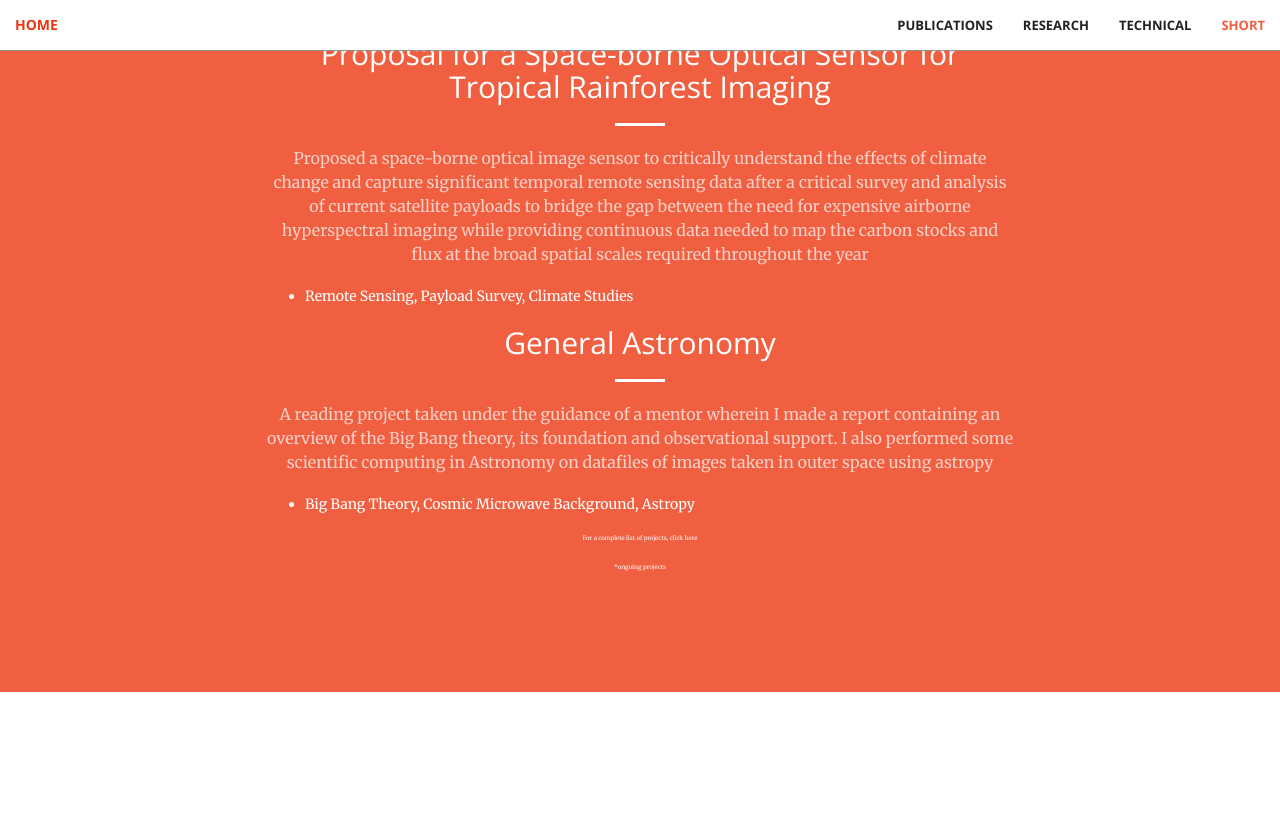
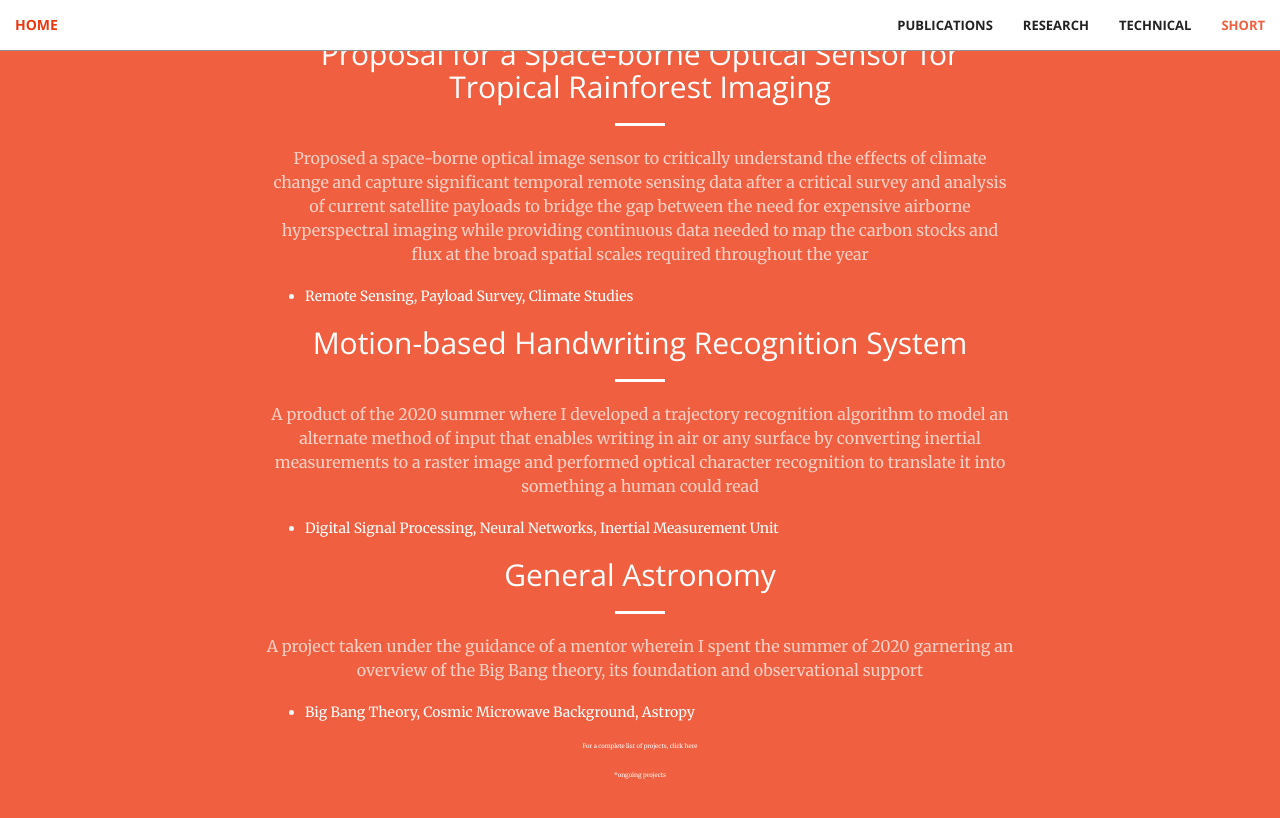
Before and after one commit to aravindbharathi/aravindbharathi.github.io, a Jekyll site: the page projects/index.html, which Jekyll copies as it is, in a window 1280 px wide and 900 px high, scrolled down 4961 px. Shown: the top 818 px of the window. Built offline with Jekyll 4.4.1, drawn with Linux system fonts in a browser that asks for light colours; before the commit the page ends 5653 px from its top, so only the background shows below that; some of the changed lines change nothing that is shown.

Commit message:
Update index.html

```diff
--- a/projects/index.html
+++ b/projects/index.html
@@ -179,11 +179,6 @@
                       After the announcement of opportunity for ISRO's PSLV Stage 4 Orbital Platform, the team decided to pause the work on Advitiy, our second satellite
                       and carry forward the development of an Antenna Deployment System along with other suitable CubeSat subsystems whose indigenous development could be of relevance.
                       With this objective, the Antenna Deployment System and the <a href="https://github.com/Student-Satellite-IITB/STADS" target="_blank">Star Tracker-based Attitude Determination System</a> are being developed, and I am currently a part of the latter
-                      <!--They are aimed to be tested on the Orbital Platform of stage 4 of PSLV. </p>
-                  <p class="text-faded">
-                      The team is also working on the lunar mission called The Great Lunar Expedition for Everyone (GLEE), an initiative by the University of Colorado Boulder
-                      The Ham Radio Club, IIT Bombay is also part of IITBSSP, which aims to maintain a functional ground station and encourage amateur radio activities in the institute.
-                      It organises an annual Groundstation Workshop for engineering colleges around the country to encourage them to set up their own ground station.-->
                       <ul align = "left">
                         <li>Image Processing, Systems Engineering, CAD Designing, Hardware Description, Simulations</li>
                         <li>Feature Detection and Matching Algorithms, Range Searching Algorithms, Microprocessors</li>
@@ -287,104 +282,23 @@
                         <li>Remote Sensing, Payload Survey, Climate Studies</li>
                       </ul>
                     </p>
-                    <!--h2 class="section-heading">Fast Adder-based Arithmetic-Logic Unit Implementation</h2>
-                    <hr class="light">
-                    <p class="text-faded">
-                      Designed an Arithmetic-Logic Unit (ALU) to perform signed addition and subtraction using Structural VHDL.
-                      The adder is based on the Kogge-Stone Architecture <!--and was implemented on a Field Programmable Gate Array (FPGA)>
-                      <ul align = "left">
-                        <li>VHDL, Finite State Machines, FPGA</li>
-                      </ul>
-                    </p>
-                    <h2 class="section-heading">Analysis of Meteorological Shapefiles</h2>
-                    <hr class="light">
-                    <p class="text-faded">
-                      Analysed shapefiles and generated a spatial database of meteorological data collected from IMD, demonstrating spatial indexing
-                      and executing other operations
-                      <ul align = "left">
-                        <li>QGIS, SQL, Spatial Analysis</li>
-                      </ul>
-                    </p>
                     <h2 class="section-heading">Motion-based Handwriting Recognition System</h2>
                     <hr class="light">
                     <p class="text-faded">
-                      Modelled a novel method of input to enable writing in air or any surface as part of a team of 4 members over the course of the summer of 2020
+                      A product of the 2020 summer where I developed a trajectory recognition algorithm to model an alternate method of input that enables writing in air or any surface by converting inertial measurements to a raster image and performed optical character recognition to translate it into something a human could read
                       <ul align = "left">
                         <li>Digital Signal Processing, Neural Networks, Inertial Measurement Unit</li>
                       </ul>
                     </p>
-                <!--/div>
-            </div>
-        </div>
-    </section>
-
-    <section class="bg-primary" id="tiny">
-        <div class="container">
-            <div class="row">
-                <div class="col-lg-8 col-lg-offset-2 text-center">
-                    <h2 class="section-heading">Hyperspectral Image Processing</h2>
-                    <hr class="light">
-                    <p class="text-faded">
-                      Processed 191 bands of hyperspectral imagery by averaging over the channels and performing histogram binning.
-                      Proceeded to perform an histogram equalisation to obtain a well-contrasted image and employed an unsupervised
-                      learning method to detect and extract spatial features from the dataset
-                      <ul align = "left">
-                        <li>Histogram Equalisation, k-means clustering</li>
-                      </ul>
-                    </p>
-                    <!--h2 class="section-heading">Computational Fluid Dynamics</h2>
-                    <hr class="light">
-                    <p class="text-faded">
-                      An introductory summer project to the basic concepts in computational fluid dynamics based on the "12 steps to Navier-Stokes", practical modules for
-                      learning the foundations of CFD by coding solutions to the basic partial differential equations that describe the physics of fluid flow
-                      <ul align = "left">
-                        <li>Navier-Stokes Equations, Numerical Analysis, Sympy</li>
-                      </ul>
-                    </p-->
                     <h2 class="section-heading">General Astronomy</h2>
                     <hr class="light">
                     <p class="text-faded">
-                      A reading project taken under the guidance of a mentor wherein I made a report containing an overview of the Big Bang theory, its foundation and
-                      observational support. I also performed some scientific computing in Astronomy on datafiles of images taken in outer space using astropy
+                      A project taken under the guidance of a mentor wherein I spent the summer of 2020 garnering an overview of the Big Bang theory, its foundation and
+                      observational support
                       <ul align = "left">
                         <li>Big Bang Theory, Cosmic Microwave Background, Astropy</li>
                       </ul>
                     </p>
-                    <!--h2 class="section-heading">Microcontroller Interfacing</h2>
-                    <hr class="light">
-                    <p class="text-faded">
-                      Implemented UART and SPI communication protocols to achieve data transmission
-                      and sensor interfacing between two ATxmega microcontrollers using Embedded C on Atmel Studio
-                      <ul align = "left">
-                        <li>Microcontrollers, Communication Protocols</li>
-                      </ul>
-                    </p>
-                    <!--h2 class="section-heading">High-Performance Computing in GIS</h2>
-                    <hr class="light">
-                    <p class="text-faded">
-                      Applications of High-Performance Computing techniques in processing geospatial data in Geographic Information System were explored.
-                      Studied and analysed parallel / distributed architectures and programming models for well-known problems in GIS such as
-                      map matching and slope computations through Message Passing Interface over Network of Workstations and
-                      Compute Unified Device Architecture on Graphics Processing Unit and drafted a report
-                      <ul align = "left">
-                        <li>Spatio-Temporal Data, Map Matching, Slope Computations</li>
-                      </ul>
-                    </p>
-                    <h2 class="section-heading">Spatial Interpolation to Predict Rainfall Patterns</h2>
-                    <hr class="light">
-                    <p class="text-faded">
-                      Predicted rainfall patterns using various models ranging from spherical to exponential on the statistical computing
-                      programming language R
-                      <ul align = "left">
-                        <li>Kriging, Spatial Analysis, RStudio</li>
-                      </ul>
-                    </p>
-                    <h2 class="section-heading">XLR8</h2>
-                    <hr class="light">
-                    <p class="text-faded">
-                      Assembled a remote controlled bluetooth car capable of dodging obstacles and navigating a challenging circuit.
-                      A differential driving mechanism was implemented alongside the electrical and mechanical aspects of the bot
-                    </p-->
                     <p style="font-size:6px" style="text-align:right;">For a complete list of projects, <a href="https://aravindbharathi.github.io/projects2/">click here</a></p>
                     <p style="font-size:6px" style="text-align:right;">*ongoing projects</p>
                 </div>
```
